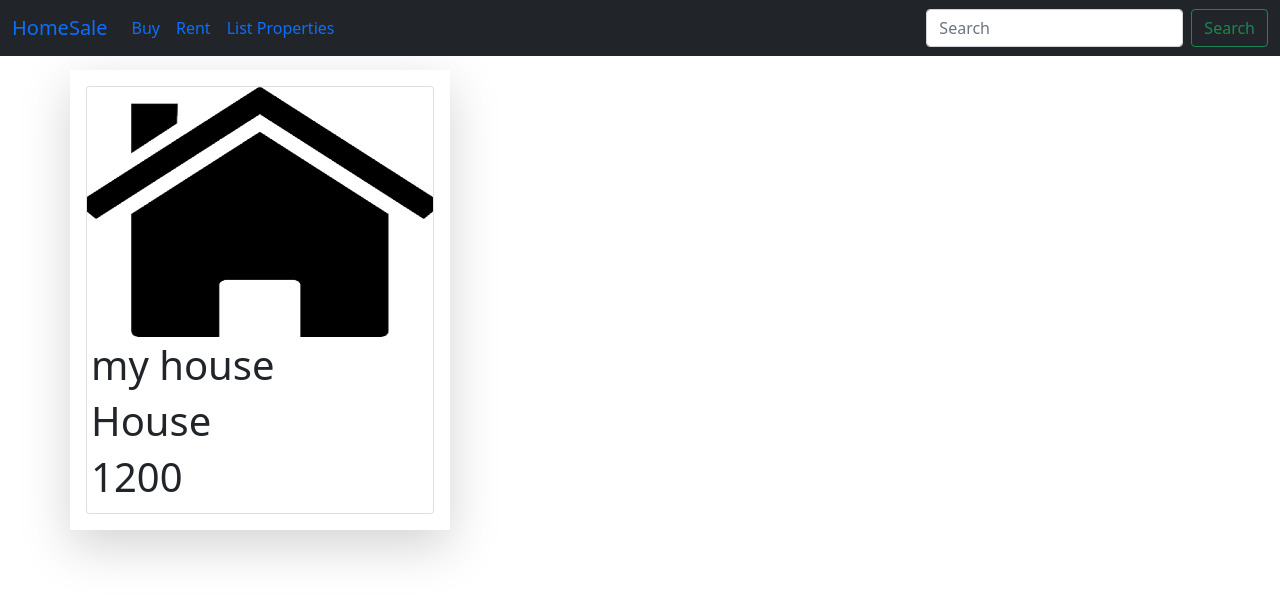
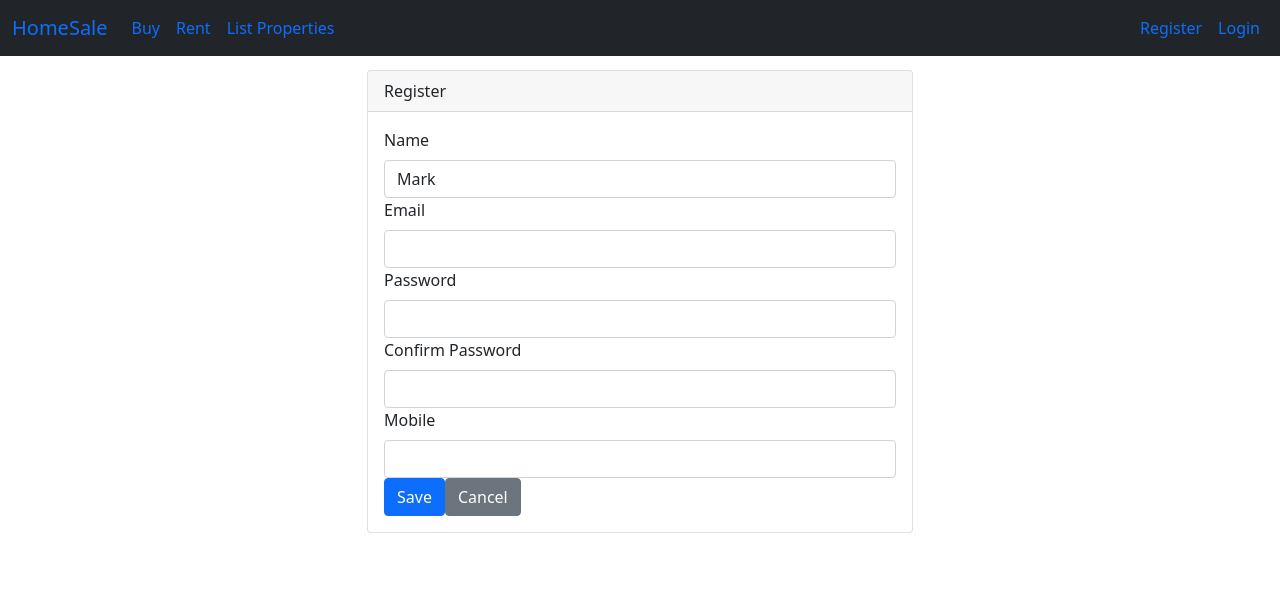
Before and after one commit to rKiselyk/HomeSale, an Angular app in the folder FE/: page /user/register in a window 1280 px wide. Shown: the top 600 px of the page. Built offline with nearby package versions, Linux system fonts and the light colour scheme.

Commit message:
add registration form and base lor login page

```diff
--- a/FE/src/app/nav-bar/nav-bar.component.html
+++ b/FE/src/app/nav-bar/nav-bar.component.html
@@ -16,10 +16,17 @@
           <a class="nav-link" routerLink="/add-property" routerLinkActive="active">List Properties</a>
         </li>
       </ul>
-      <form class="d-flex" role="search">
-        <input class="form-control me-2" type="search" placeholder="Search" aria-label="Search">
-        <button class="btn btn-outline-success" type="submit">Search</button>
-      </form>
+
+      <div>
+        <ul class="nav navbar-nav">
+          <li class="nav-item">
+            <a class="nav-link" routerLink="/user/register" routerLinkActive="active">Register</a>
+          </li>
+          <li class="nav-item">
+            <a class="nav-link" routerLink="/user/login" routerLinkActive="active">Login</a>
+          </li>
+        </ul>
+      </div>
     </div>
   </div>
 </nav>
--- /dev/null
+++ b/FE/src/app/user/user-login/user-login.component.html
@@ -0,0 +1,3 @@
+<p>
+  user-login works!
+</p>
--- /dev/null
+++ b/FE/src/app/user/user-login/user-login.component.ts
@@ -0,0 +1,15 @@
+import { Component, OnInit } from '@angular/core';
+
+@Component({
+  selector: 'app-user-login',
+  templateUrl: './user-login.component.html',
+  styleUrls: ['./user-login.component.css']
+})
+export class UserLoginComponent implements OnInit {
+
+  constructor() { }
+
+  ngOnInit() {
+  }
+
+}
--- /dev/null
+++ b/FE/src/app/user/user-register/user-register.component.html
@@ -0,0 +1,59 @@
+<div class="row">
+  <div class="col-6 m-auto">
+  <div class="card m-auto">
+    <div class="card-header">
+      Register
+    </div>
+    <div class="card-body">
+      <form [formGroup]="registrationForm" (ngSubmit)="submit()">
+        <div class="form-group col-12">
+            <label for="name" class="form-label">Name</label>
+            <input type="text" class="form-control" formControlName="name">
+
+            <span *ngIf="!name.valid && name.touched" class="error-block"> Please provide name</span>
+        </div>
+
+        <div class="form-group col-12">
+          <label for="email" class="form-label">Email</label>
+          <input type="text" class="form-control" formControlName="email">
+
+          <span *ngIf="!email.valid && email.touched" class="error-block">
+            <span *ngIf="email.hasError('required')"> Please provide email</span>
+            <span *ngIf="email.hasError('email')"> Please provide valid email</span>
+          </span>
+        </div>
+
+        <div class="form-group col-12">
+          <label for="passwrod" class="form-label">Password</label>
+          <input type="password" class="form-control" formControlName="password">
+          <span *ngIf="!password.valid && password.touched" class="error-block">
+
+            <span *ngIf="password.hasError('required')"> Please provide password</span>
+            <span *ngIf="password.hasError('minlength')"> Password should not be lesser then 8 char</span>
+          </span>
+        </div>
+
+        <div class="form-group col-12">
+          <label for="cpassword" class="form-label">Confirm Password</label>
+          <input type="password" class="form-control" formControlName="confirmPassword">
+
+          <span *ngIf="!confirmPassword.valid && confirmPassword.touched" class="error-block">
+            <span *ngIf="confirmPassword.hasError('required')"> Please confirm password</span>
+            <span *ngIf="registrationForm.hasError('notmatched') && confirmPassword.valid"> Password not matched</span>
+          </span>
+        </div>
+
+        <div class="form-group col-12">
+          <label for="mobile" class="form-label">Mobile</label>
+          <input type="text" class="form-control" formControlName="mobile">
+        </div>
+
+        <div class="form-group col-12">
+          <button type="submit" class="btn btn-primary">Save</button>
+          <button type="reset" class="btn btn-secondary ml-2">Cancel</button>
+        </div>
+      </form>
+    </div>
+  </div>
+  </div>
+</div>
--- /dev/null
+++ b/FE/src/app/user/user-register/user-register.component.ts
@@ -0,0 +1,50 @@
+import { Component, OnInit } from '@angular/core';
+import { FormControl, FormGroup, ValidatorFn, Validators } from '@angular/forms';
+
+@Component({
+  selector: 'app-user-register',
+  templateUrl: './user-register.component.html',
+  styleUrls: ['./user-register.component.css']
+})
+export class UserRegisterComponent implements OnInit {
+  registrationForm: FormGroup;
+
+  get name(): FormControl {
+    return this.registrationForm.get('name') as FormControl
+  }
+  get email(): FormControl {
+    return this.registrationForm.get('email') as FormControl
+  }
+  get password(): FormControl {
+    return this.registrationForm.get('password') as FormControl
+  }
+  get confirmPassword(): FormControl {
+    return this.registrationForm.get('confirmPassword') as FormControl
+  }
+  get mobile(): FormControl {
+    return this.registrationForm.get('mobile') as FormControl
+  }
+
+  constructor() { }
+
+  ngOnInit() {
+    this.registrationForm = new FormGroup({
+      name: new FormControl('Mark', Validators.required),
+      email: new FormControl(null, [Validators.required, Validators.email]),
+      password: new FormControl(null, [Validators.required, Validators.minLength(8)]),
+      confirmPassword: new FormControl(null, [Validators.required]),
+      mobile: new FormControl(null, [Validators.required, Validators.maxLength(10)])
+    }, <ValidatorFn>this.passwordMatchingValidators)
+  }
+
+  passwordMatchingValidators(fg: FormGroup): Validators {
+    return fg.get("password").value === fg.get("confirmPassword").value
+      ? null
+      : { notmatched: true };
+  }
+
+  submit() {
+    console.log(this.registrationForm);
+
+  }
+}
--- /dev/null
+++ b/FE/src/assets/form.scss
@@ -0,0 +1,7 @@
+.ng-invalid.ng-touched {
+  border-color: red;
+}
+
+.error-block {
+  color: red;
+}
--- a/FE/src/styles.scss
+++ b/FE/src/styles.scss
@@ -1 +1 @@
-/* You can add global styles to this file, and also import other style files */
+@import "assets/form.scss";
```
Also changed, not shown: FE/src/app/app.module.ts (+9 -2 lines), FE/src/app/user/user-login/user-login.component.css (added), FE/src/app/user/user-register/user-register.component.css (added), 2 other files (tests, documents, lock files or other folders).
